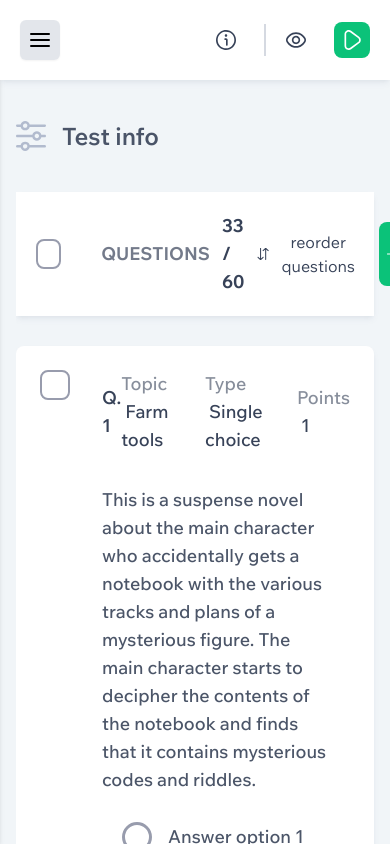
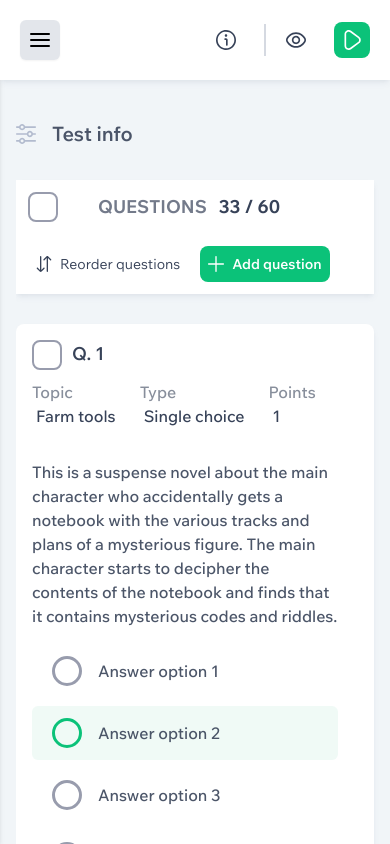
Before and after one commit to GodwinChibyk/afrilearn-web-app-test, a Next.js app: page /dashboard/question-manager in a window 390 px wide. Built offline with nearby package versions, Linux system fonts and the light colour scheme.

Commit message:
feat[QuestinManager]: add responsiviness

```diff
--- a/components/Pages/QuestionManagerPage/AddQuestionSection.tsx
+++ b/components/Pages/QuestionManagerPage/AddQuestionSection.tsx
@@ -5,7 +5,7 @@ import React from "react";
 
 export const AddQuestionSection = () => {
   return (
-    <div className="p-5 mt-10 flex flex-row items-center justify-between bg-whiteColor shadow-md shadow-grayColor/10">
+    <div className="lg:p-5 p-3 mt-8 md:mt-10 flex flex-col space-y-6 lg:space-y-0 lg:flex-row lg:items-center justify-between bg-whiteColor shadow-md shadow-grayColor/10">
       <section className="flex flex-row items-center space-x-10">
         {/*  */}
         <label
@@ -30,19 +30,19 @@ export const AddQuestionSection = () => {
       {/*  */}
       <section className="flex flex-row items-center space-x-3">
         <Button
-          title="reorder questions"
+          title="Reorder questions"
           className="px-2 py-2 bg-transparent transition-all hover:bg-grayColor/10"
-          titleClassName="text-textColor"
+          titleClassName="text-textColor text-sm md:text-base"
         >
-          <SortAltIcon className="mr-2 h-5 w-5" />
+          <SortAltIcon className="mr-2 h-4 w-4 lg:h-5 lg:w-5" />
         </Button>
         <div>
           <Button
             title="Add question"
             className="px-2 py-2 space-x-2 transition-all hover:bg-primaryColor/90"
-            titleClassName="font-[family-name:var(--font-semibold)]"
+            titleClassName="font-[family-name:var(--font-semibold)] text-sm md:text-base"
           >
-            <PlusIcon className="h-5 w-5" />
+            <PlusIcon className="h-4 w-4 lg:h-5 lg:w-5" />
           </Button>
         </div>
       </section>
--- a/components/Pages/QuestionManagerPage/QuestionCard.tsx
+++ b/components/Pages/QuestionManagerPage/QuestionCard.tsx
@@ -13,12 +13,12 @@ export const QuestionCard: FC<QuestionCardProps> = ({ question }) => {
   const [selectedAnswer, setSelectedAnswer] = React.useState("option2");
 
   return (
-    <article className="w-full mt-[30px] bg-white shadow-md shadow-grayColor/10 rounded-lg overflow-hidden">
-      <div className="p-6 flex flex-row space-x-8">
+    <article className="w-full mt-[30px] relative bg-white shadow-md shadow-grayColor/10 rounded-lg overflow-hidden">
+      <div className="lg:p-6 p-4 flex flex-col lg:flex-row lg:space-x-8">
         {/*  */}
         <label
           htmlFor={`question-${question.questionNumber}`}
-          className={`h-[30px] w-[30px] group rounded-lg border-2 border-[#989CAD] has-[:checked]:border-primaryColor has-[:checked]:bg-primaryColorLight/30 cursor-pointer transition-all duration-300 ease-in-out`}
+          className={`h-[30px] w-[30px] absolute group rounded-lg border-2 border-[#989CAD] has-[:checked]:border-primaryColor has-[:checked]:bg-primaryColorLight/30 cursor-pointer transition-all duration-300 ease-in-out`}
         >
           <input
             id={`question-${question.questionNumber}`}
@@ -30,26 +30,26 @@ export const QuestionCard: FC<QuestionCardProps> = ({ question }) => {
 
         {/*  */}
         <div className="flex-1">
-          <div className="flex items-center justify-between mb-4">
-            <span className="text-lg text-textColor font-[family-name:var(--font-semibold)]">
+          <div className="flex flex-col lg:flex-row lg:items-center justify-between mb-4">
+            <span className="text-lg text-textColor ml-[40px] lg:ml-5 font-[family-name:var(--font-semibold)]">
               Q. {question.questionNumber}
             </span>
-            <div className="flex items-center space-x-6">
-              <span className="text-lg text-textColor/60 font-[family-name:var(--font-medium)]">
+            <div className="flex items-center mt-3 lg:mt-0 space-x-6">
+              <span className="text-base lg:text-lg text-textColor/60 font-[family-name:var(--font-medium)]">
                 Topic{"  "}
-                <span className="ml-1 font-[family-name:var(--font-medium)] text-textColor">
+                <span className="ml-1 block lg:inline font-[family-name:var(--font-medium)] text-textColor">
                   Farm tools
                 </span>
               </span>
-              <span className="text-lg text-textColor/60 font-[family-name:var(--font-medium)]">
+              <span className="text-base lg:text-lg text-textColor/60 font-[family-name:var(--font-medium)]">
                 Type{" "}
-                <span className="ml-1 font-[family-name:var(--font-medium)] text-textColor">
+                <span className="ml-1 block lg:inline font-[family-name:var(--font-medium)] text-textColor">
                   Single choice
                 </span>
               </span>
-              <span className="text-lg text-textColor/60 font-[family-name:var(--font-medium)]">
+              <span className="text-base lg:text-lg text-textColor/60 font-[family-name:var(--font-medium)]">
                 Points{" "}
-                <span className="ml-1 font-[family-name:var(--font-medium)] text-textColor">
+                <span className="ml-1 block lg:inline font-[family-name:var(--font-medium)] text-textColor">
                   1
                 </span>
               </span>
@@ -70,7 +70,7 @@ export const QuestionCard: FC<QuestionCardProps> = ({ question }) => {
 
           {/*  */}
           <div className="mt-8 pr-5">
-            <p className="mb-4 text-textColor/90 text-lg font-[family-name:var(--font-medium)]">
+            <p className="mb-4 text-textColor/90 text-base md:text-lg font-[family-name:var(--font-medium)]">
               {question.question}
             </p>
             <div className="space-y-2">
@@ -92,7 +92,7 @@ export const QuestionCard: FC<QuestionCardProps> = ({ question }) => {
                     className="hidden peer"
                   />
                   <span className="w-[30px] peer-checked:border-primaryColor h-[30px] mr-4 rounded-full border-[3px] border-[#989CAD]"></span>
-                  <span className="text-lg text-textColor/90 font-[family-name:var(--font-medium)]">
+                  <span className="text-base md:text-lg text-textColor/90 font-[family-name:var(--font-medium)]">
                     {option}
                   </span>
                 </label>
--- a/components/Pages/QuestionManagerPage/QuestionManagerPageIndex.tsx
+++ b/components/Pages/QuestionManagerPage/QuestionManagerPageIndex.tsx
@@ -9,8 +9,8 @@ export const QuestionManagerPageIndex = () => {
     <div className="pb-8">
       {/*  */}
       <section className="flex flex-row items-center space-x-4">
-        <SlidersIcon className="h-[30px] w-[30px]" color="#B2BBCE" />
-        <h2 className="text-2xl text-textColor/90 font-[family-name:var(--font-semibold)]">
+        <SlidersIcon className="h-[20px] w-[20px] lg:h-[30px] lg:w-[30px]" color="#B2BBCE" />
+        <h2 className="text-xl md:text-2xl text-textColor/90 font-[family-name:var(--font-semibold)]">
           Test info
         </h2>
       </section>
```
